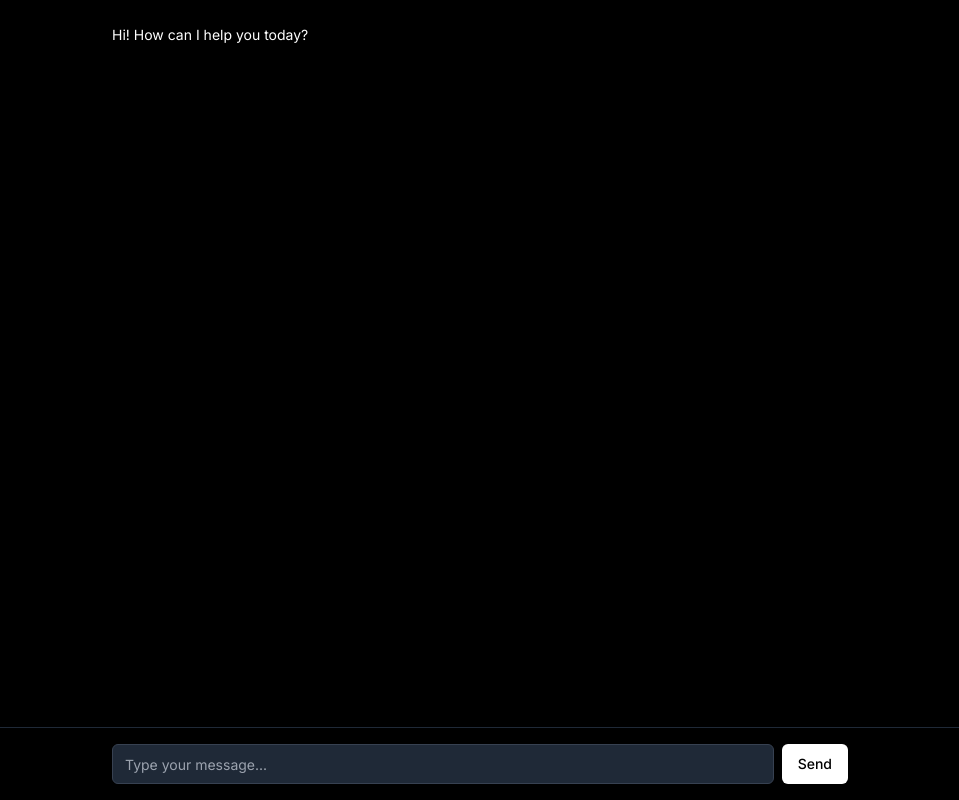
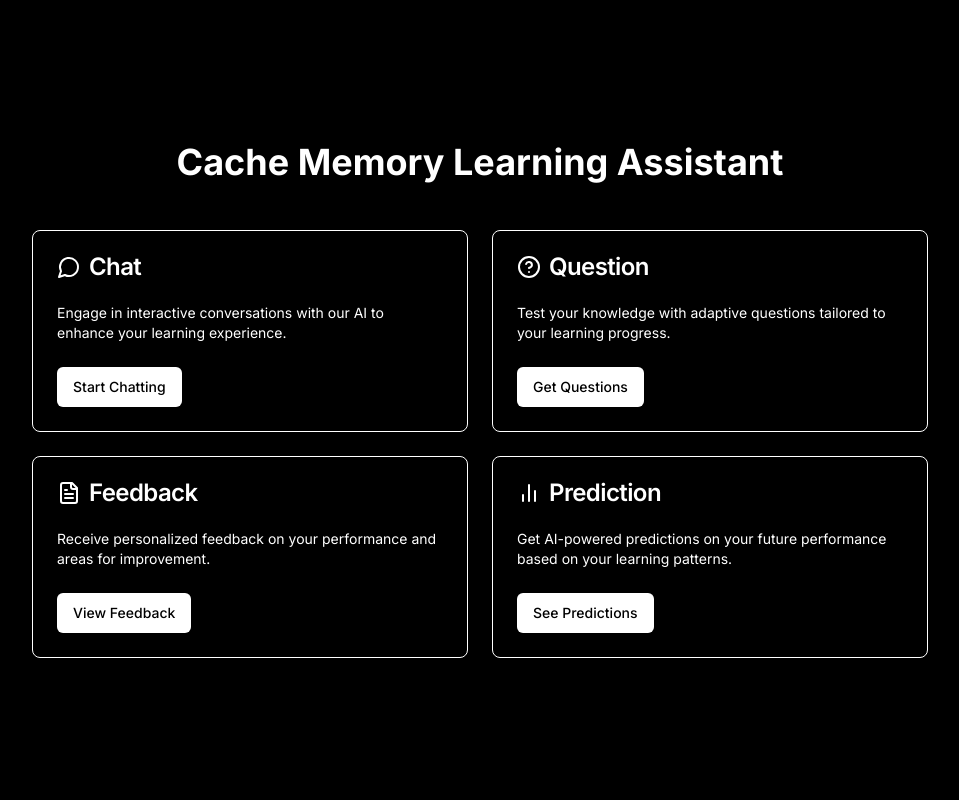
Before and after one commit to Ani07-05/IITMRSH, a Next.js app in the folder chatbot-frontend/: page / in a window 1280 px wide. Shown: the whole page, without its empty margins (160-1119 px from the left). Built offline with nearby package versions, Linux system fonts and the light colour scheme; no server answers.

Commit message:
Update page.tsx

```diff
--- a/chatbot-frontend/app/page.tsx
+++ b/chatbot-frontend/app/page.tsx
@@ -1,190 +1,92 @@
-'use client'
+import Link from 'next/link'
+import { Card, CardContent, CardDescription, CardFooter, CardHeader, CardTitle } from "@/components/ui/card"
+import { Button } from "@/components/ui/button"
+import { MessageCircle, HelpCircle, FileText, BarChart2 } from 'lucide-react'
 
-import { useState, useEffect, useRef } from 'react'
-import { motion, AnimatePresence } from 'framer-motion'
-import { Button } from "@/components/ui/button"
-import { Input } from "@/components/ui/input"
+// Define the Learning component
+const Learning = () => <span>Learning</span>;
 
-export default function Component() {
-  const [messages, setMessages] = useState<{ text: string; sender: string; id: number }[]>([
-    { text: "Hi! How can I help you today?", sender: 'ai', id: 0 }
-  ])
-  const [input, setInput] = useState('')
-  const [isThinking, setIsThinking] = useState(false)
-  const messagesEndRef = useRef<HTMLDivElement>(null)
-  const abortControllerRef = useRef<AbortController | null>(null)
+export default function Home() {
+  return (
+    <main className="flex min-h-screen flex-col items-center justify-center p-24 bg-black">
+      <h1 className="text-4xl font-bold mb-12 text-white">Cache Memory <Learning></Learning> Assistant</h1>
+      <div className="grid grid-cols-1 sm:grid-cols-2 gap-6 w-full max-w-4xl">
+        <Card className="bg-black border-white">
+          <CardHeader>
+            <CardTitle className="flex items-center text-white">
+              <MessageCircle className="mr-2" />
+              Chat
+            </CardTitle>
+          </CardHeader>
+          <CardContent>
+            <CardDescription className="text-white">
+              Engage in interactive conversations with our AI to enhance your learning experience.
+            </CardDescription>
+          </CardContent>
+          <CardFooter>
+            <Link href="/chat" passHref>
+              <Button className="w-full">Start Chatting</Button>
+            </Link>
+          </CardFooter>
+        </Card>
 
-  const API_BASE_URL = process.env.NEXT_PUBLIC_API_BASE_URL || "https://iitmrsh-2.onrender.com";
+        <Card className="bg-black border-white">
+          <CardHeader>
+            <CardTitle className="flex items-center text-white">
+              <HelpCircle className="mr-2" />
+              Question
+            </CardTitle>
+          </CardHeader>
+          <CardContent>
+            <CardDescription className="text-white">
+              Test your knowledge with adaptive questions tailored to your learning progress.
+            </CardDescription>
+          </CardContent>
+          <CardFooter>
+            <Link href="/question" passHref>
+              <Button className="w-full">Get Questions</Button>
+            </Link>
+          </CardFooter>
+        </Card>
 
-  const scrollToBottom = () => {
-    messagesEndRef.current?.scrollIntoView({ behavior: "smooth" })
-  }
+        <Card className="bg-black border-white">
+          <CardHeader>
+            <CardTitle className="flex items-center text-white">
+              <FileText className="mr-2" />
+              Feedback
+            </CardTitle>
+          </CardHeader>
+          <CardContent>
+            <CardDescription className="text-white">
+              Receive personalized feedback on your performance and areas for improvement.
+            </CardDescription>
+          </CardContent>
+          <CardFooter>
+            <Link href="/feedback" passHref>
+              <Button className="w-full">View Feedback</Button>
+            </Link>
+          </CardFooter>
+        </Card>
 
-  useEffect(scrollToBottom, [messages])
-
-  const sendMessage = async () => {
-    if (input.trim() === '') return
-
-    const newMessage = { text: input, sender: 'user', id: Date.now() }
-    setMessages([...messages, newMessage])
-    setInput('')
-    setIsThinking(true)
-
-    abortControllerRef.current = new AbortController()
-
-    try {
-      const response = await fetch(`${API_BASE_URL}/chat`, {
-        method: 'POST',
-        headers: { 'Content-Type': 'application/json' },
-        body: JSON.stringify({ message: input }),
-        signal: abortControllerRef.current.signal
-      })
-
-      if (!response.ok) {
-        throw new Error(`Error: ${response.statusText}`)
-      }
-
-      const data = await response.json()
-      setIsThinking(false)
-      const aiMessage = { text: data.response, sender: 'ai', id: Date.now() }
-      setMessages(prev => [...prev, aiMessage])
-    } catch (error) {
-      if (error instanceof Error && error.name === 'AbortError') {
-        console.log('Fetch aborted')
-      } else {
-        console.error('Error sending message:', error)
-        setMessages(prev => [...prev, { text: 'Error: Could not reach the server.', sender: 'ai', id: Date.now() }])
-      }
-      setIsThinking(false)
-    } finally {
-      abortControllerRef.current = null
-    }
-  }
-
-  const stopResponse = () => {
-    if (abortControllerRef.current) {
-      abortControllerRef.current.abort()
-      setIsThinking(false)
-      setMessages(prev => [...prev, { text: 'Response stopped by user.', sender: 'ai', id: Date.now() }])
-    }
-  }
-
-  const ThinkingAnimation = () => (
-    <div className="flex space-x-2 p-4">
-      <motion.div
-        className="w-2 h-2 bg-blue-500 rounded-full"
-        animate={{ y: [0, -10, 0] }}
-        transition={{ duration: 0.5, repeat: Infinity, repeatType: "reverse" }}
-      />
-      <motion.div
-        className="w-2 h-2 bg-blue-500 rounded-full"
-        animate={{ y: [0, -10, 0] }}
-        transition={{ duration: 0.5, repeat: Infinity, repeatType: "reverse", delay: 0.1 }}
-      />
-      <motion.div
-        className="w-2 h-2 bg-blue-500 rounded-full"
-        animate={{ y: [0, -10, 0] }}
-        transition={{ duration: 0.5, repeat: Infinity, repeatType: "reverse", delay: 0.2 }}
-      />
-    </div>
-  )
-
-  const TypewriterText = ({ text }: { text: string }) => {
-    const [displayedText, setDisplayedText] = useState('')
-    const [isComplete, setIsComplete] = useState(false)
-    const hasAnimated = useRef(false)
-
-    useEffect(() => {
-      if (isComplete || hasAnimated.current) {
-        setDisplayedText(text)
-        return
-      }
-
-      hasAnimated.current = true
-      let currentIndex = 0
-      const timer = setInterval(() => {
-        if (currentIndex < text.length) {
-          setDisplayedText(text.slice(0, currentIndex + 1))
-          currentIndex++
-        } else {
-          setIsComplete(true)
-          clearInterval(timer)
-        }
-      }, 20)
-
-      return () => clearInterval(timer)
-    }, [text, isComplete])
-
-    return <span>{displayedText}</span>
-  }
-
-  return (
-    <div className="flex flex-col h-screen bg-black text-white">
-      <div className="flex-1 overflow-y-auto p-4">
-        <div className="max-w-3xl mx-auto space-y-4">
-          <AnimatePresence>
-            {messages.map((message) => (
-              <motion.div
-                key={message.id}
-                initial={{ opacity: 0, y: 20 }}
-                animate={{ opacity: 1, y: 0 }}
-                exit={{ opacity: 0, y: -20 }}
-                transition={{ duration: 0.3 }}
-                className={`flex ${message.sender === 'user' ? 'justify-end' : 'justify-start'} items-end space-x-2`}
-              >
-                <div
-                  className={`
-                    max-w-[85%] px-4 py-2
-                    ${message.sender === 'user'
-                      ? 'bg-blue-600 rounded-2xl'
-                      : 'bg-transparent'
-                    }
-                  `}
-                >
-                  <p className="text-sm leading-relaxed whitespace-pre-wrap break-words">
-                    {message.sender === 'ai' ? (
-                      <TypewriterText text={message.text} />
-                    ) : (
-                      message.text
-                    )}
-                  </p>
-                </div>
-              </motion.div>
-            ))}
-            {isThinking && (
-              <motion.div
-                initial={{ opacity: 0 }}
-                animate={{ opacity: 1 }}
-                exit={{ opacity: 0 }}
-              >
-                <ThinkingAnimation />
-              </motion.div>
-            )}
-          </AnimatePresence>
-          <div ref={messagesEndRef} />
-        </div>
+        <Card className="bg-black border-white">
+          <CardHeader>
+            <CardTitle className="flex items-center text-white">
+              <BarChart2 className="mr-2" />
+              Prediction
+            </CardTitle>
+          </CardHeader>
+          <CardContent>
+            <CardDescription className="text-white">
+              Get AI-powered predictions on your future performance based on your learning patterns.
+            </CardDescription>
+          </CardContent>
+          <CardFooter>
+            <Link href="/prediction" passHref>
+              <Button className="w-full">See Predictions</Button>
+            </Link>
+          </CardFooter>
+        </Card>
       </div>
-      <div className="border-t border-gray-800">
-        <div className="max-w-3xl mx-auto p-4">
-          <div className="flex space-x-2">
-            <Input
-              value={input}
-              onChange={(e) => setInput(e.target.value)}
-              placeholder="Type your message..."
-              className="flex-1 bg-gray-800 text-white border-gray-700 focus:border-blue-500"
-              onKeyDown={(e) => e.key === 'Enter' && !e.shiftKey && sendMessage()}
-            />
-            <Button onClick={sendMessage} className="bg-white text-black hover:bg-gray-200">
-              Send
-            </Button>
-            {isThinking && (
-              <Button onClick={stopResponse} className="bg-red-600 text-white hover:bg-red-700" aria-label="Stop response">
-                &#x2715;
-              </Button>
-            )}
-          </div>
-        </div>
-      </div>
-    </div>
+    </main>
   )
 }
```
